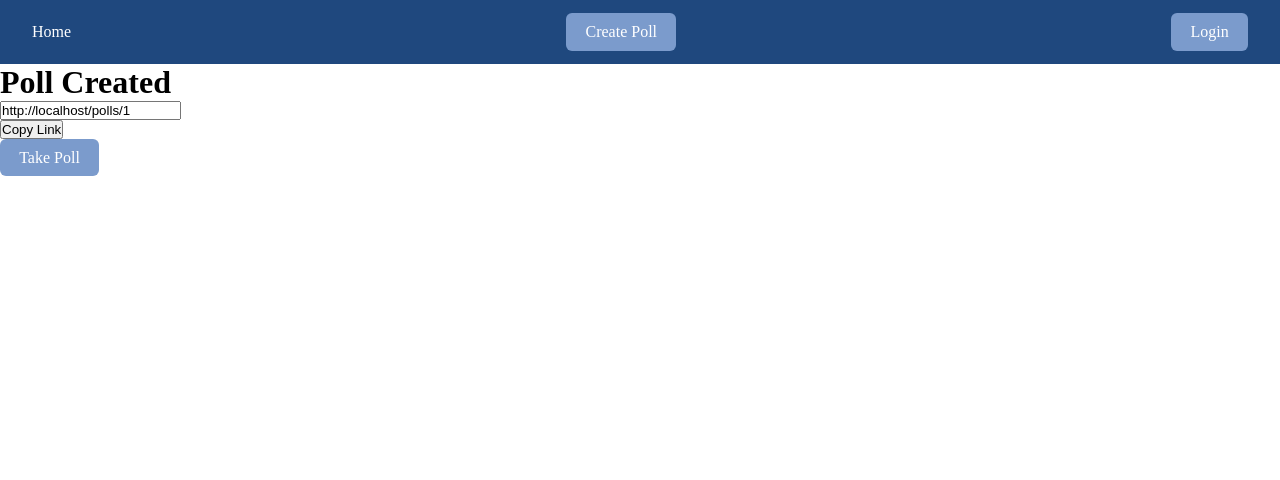
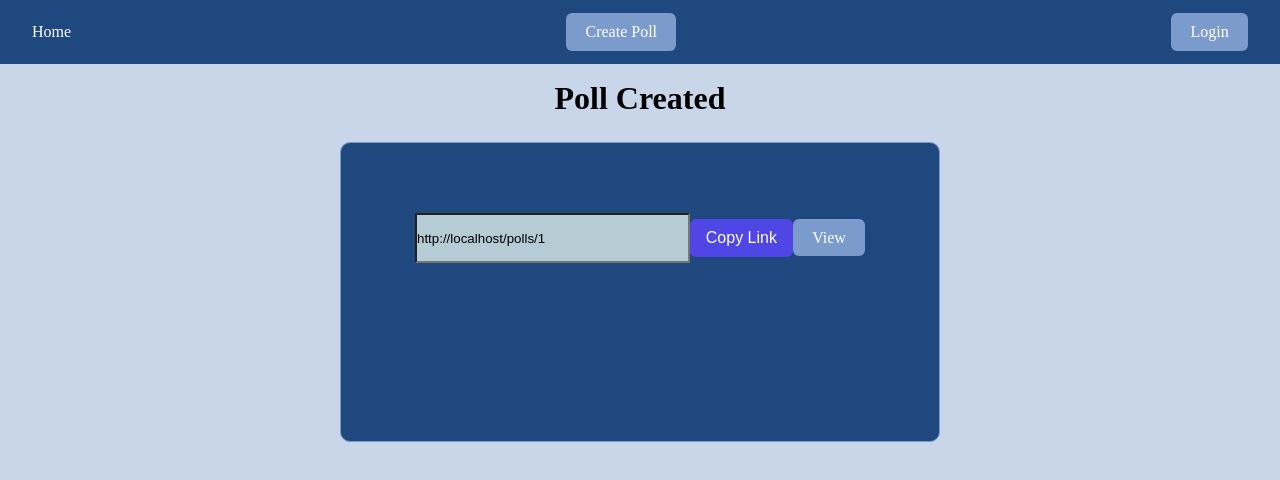
Before and after one commit to capstone-poll-app/capstone-poll-app-frontend, a React (Vite) app in the folder polling-app/: page /polls/1/share in a window 1280 px wide. Shown: the top 480 px of the page. Built offline with nearby package versions, Linux system fonts and the light colour scheme.

Commit message:
commit added css to SharePoll page

```diff
--- a/polling-app/src/pages/SharePoll.jsx
+++ b/polling-app/src/pages/SharePoll.jsx
@@ -3,34 +3,37 @@ import Navbar from "../components/Navbar";
 import Poll from "./Poll";
 import { Link } from "react-router";
 
-function SharePoll () {
+function SharePoll() {
   const { id } = useParams();
   const shareLink = `${window.location.origin}/polls/${id}`;
 
   return (
     <>
         <Navbar />
+      <div className="app">
         <h1>Poll Created</h1>
+        <section className="link-container">
+            {/* <h3>View Your Poll</h3> */}
 
-        <div>
-       <input
-            type="text"
-            value= {shareLink}
-            readOnly
-       />
-        </div>
+          <input type="text" value={shareLink} readOnly />
 
-       <button onClick={() => {navigator.clipboard.writeText(shareLink);
+          {/* <br></br> */}
+          <button
+            // className="btn-copy"
+            onClick={() => {
+              navigator.clipboard.writeText(shareLink);
               alert("Link Copied.");
-       }}>
+            }}
+          >
             Copy Link
           </button>
-
-<br></br>
-       <Link className="link-button" to={`/polls/${id}`}>Take Poll</Link>
-
+          <Link className="link-button" to={`/polls/${id}`}>
+            View
+          </Link>
+        </section>
+      </div>
     </>
-    )
+  );
 }
 
-export default SharePoll
+export default SharePoll;
--- a/polling-app/src/styles.css
+++ b/polling-app/src/styles.css
@@ -329,4 +329,49 @@
 .poll-card .vote-btn:focus-visible {
   outline: 2px solid #93c5fd;
   outline-offset: 2px;
+}
+
+.app {
+  background-color: #C9D6EA;
+  min-height: 100vh;
+}
+
+h1 {
+  padding-top: 1rem;
+  width: -moz-fit-content;
+  width: fit-content;
+  margin: 0 auto;
+}
+
+.link-container {
+  background-color: #1F487E;
+  border: 1px solid #7B9BCC;
+  border-radius: 10px;
+  padding: 70px;
+  max-width: 600px;
+  margin: 25px auto;
+  text-align: center;
+  height: 300px;
+}
+
+.link-container input {
+  width: 60%;
+  margin-bottom: 20px;
+  height: 50px;
+  background-color: #b6ccd5;
+}
+
+.link-container button {
+  padding: 10px 16px;
+  border: none;
+  border-radius: 6px;
+  cursor: pointer;
+  background: #4f46e5;
+  color: white;
+  font-size: 16px;
+  gap: 15px;
+}
+
+.link-container button:hover {
+  background: #462042;
 }/*# sourceMappingURL=styles.css.map */
--- a/polling-app/src/styles/_sharepoll.scss
+++ b/polling-app/src/styles/_sharepoll.scss
@@ -0,0 +1,53 @@
+.app {
+     background-color: #C9D6EA;
+      min-height: 100vh;
+    }
+
+    h1 {
+
+        padding-top: 1rem;
+        width: fit-content;
+        margin: 0 auto;
+    }
+
+    // h2 {
+    //     // padding-top: 1rem;
+    //     padding-bottom: 20px;
+    //     margin-bottom: 20px;
+    //     width: fit-content;
+    //     margin: 0 auto;
+    // }
+
+    .link-container {
+  background-color: #1F487E;
+  border: 1px solid #7B9BCC;
+  border-radius: 10px;
+  padding: 70px;
+  max-width: 600px;
+  margin: 25px auto;
+  text-align: center;
+  height: 300px;
+
+    }
+
+    .link-container input {
+        width: 60%;
+        margin-bottom: 20px;
+        height: 50px;
+        background-color: #b6ccd5;
+    }
+
+    .link-container button {
+    padding: 10px 16px;
+    border: none;
+    border-radius: 6px;
+    cursor: pointer;
+    background: #4f46e5;
+    color: white;
+    font-size: 16px;
+    gap: 15px;
+}
+
+   .link-container button:hover {
+    background: #462042;
+   }
```
Also changed, not shown: 1 other file (tests, documents, lock files or other folders). Lines whose indentation alone changed are shown as unchanged.
